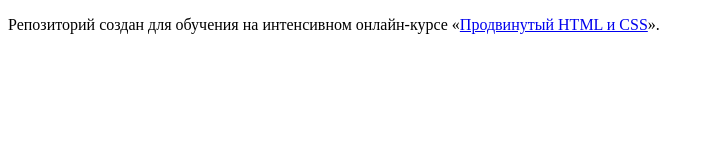
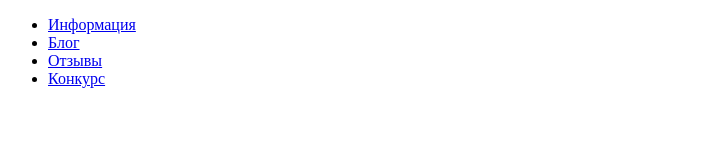
Before and after one commit to dyadya-glen/48399-pink, a website: page index.html in a window 1280 px wide. Shown: the whole page, without its empty margins (0-709 px from the left). Drawn offline with Linux system fonts and the light colour scheme.

Commit message:
шапка

```diff
--- a/index.html
+++ b/index.html
@@ -6,9 +6,18 @@
     <!-- <link rel="stylesheet" href="css/style.css"> -->
   </head>
   <body>
-
-    <p>Репозиторий создан для обучения на интенсивном онлайн-курсе «<a href="https://htmlacademy.ru/advanced_intensive">Продвинутый HTML и CSS</a>».</p>
-
+    <header class="main-header">
+      <a href="#" class="logo"></a>
+      <a href="#" class="navigation__control"></a>
+      <nav class="navigation">
+        <ul>
+          <li class="navigation__item"><a href="#" class="navigation__link">Информация</a></li>
+          <li class="navigation__item"><a href="#" class="navigation__link">Блог</a></li>
+          <li class="navigation__item"><a href="#" class="navigation__link">Отзывы</a></li>
+          <li class="navigation__item"><a href="#" class="navigation__link">Конкурс</a></li>
+        </ul>
+      </nav>
+    </header>
     <!-- <script src="js/script.js"></script> -->
 
   </body>
```
Also changed, not shown: Readme.md.
